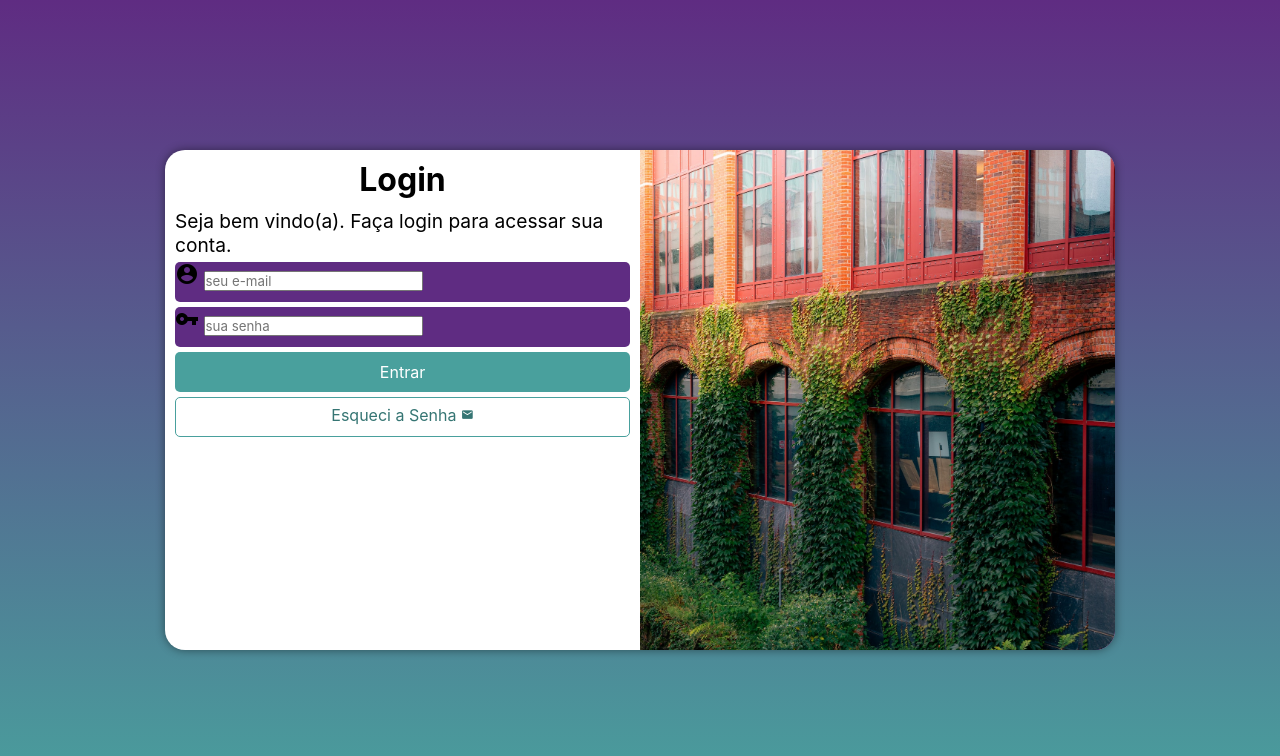
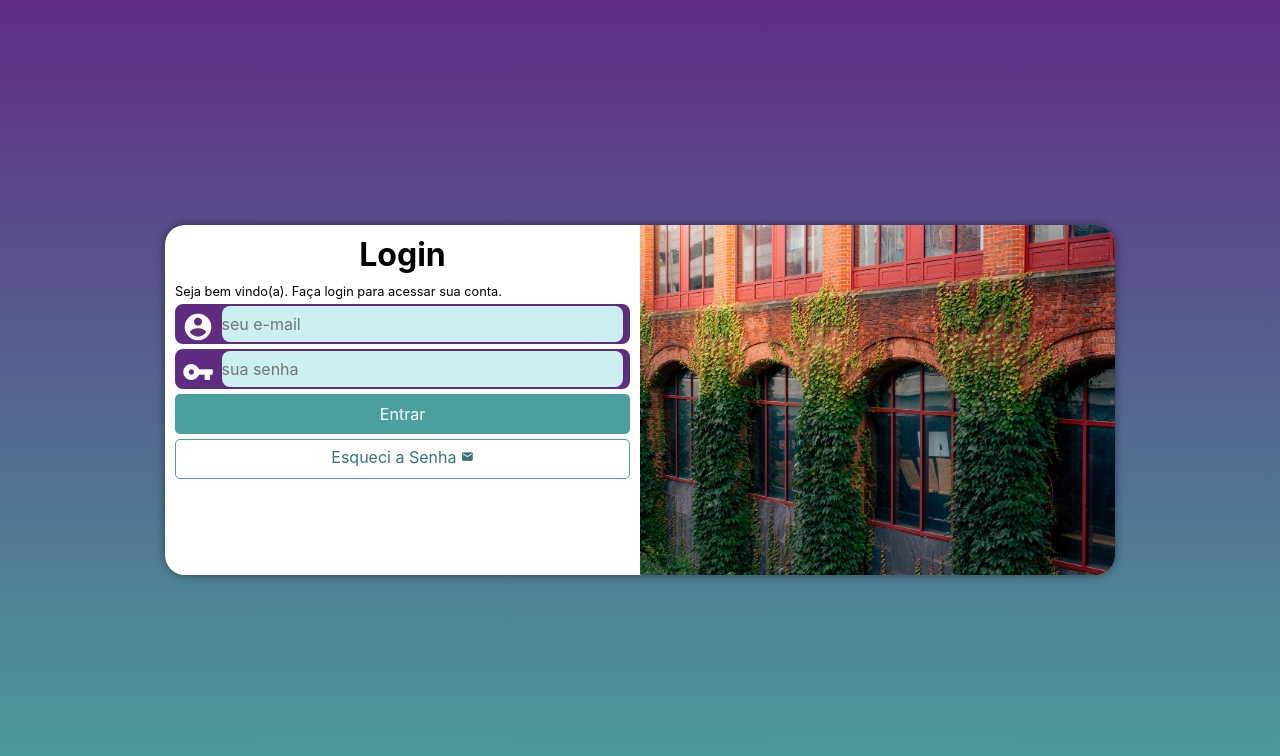
Before and after one commit to CarlaGeo/Projeto-Tela-login, a plain HTML site: page index.html in a window 1280 px wide. Drawn offline with Linux system fonts and the light colour scheme.

Commit message:
finalização do projeto

```diff
--- a/css/medias.css
+++ b/css/medias.css
@@ -1,4 +1,5 @@
 @charset "UTF-8";
+/*tablet*/
 
 
 @media screen and (min-width: 768px) and (max-width: 992px) {
@@ -8,6 +9,7 @@
     }
     section#login{
         width: 80vw;
+        height: 280px
 
     }
     section#login > div#imagem{
@@ -21,7 +23,7 @@
     }
 }
 
-
+/*Desktop*/
 @media screen and (min-width: 992px) {
 
     body{
@@ -29,6 +31,8 @@
     }
     section#login{
         width: 950px;
+        height: 350px
+
 
     }
     section#login > div#imagem{
@@ -45,6 +49,6 @@
     }
 
     div#formulario > p {
-        font-size: 1.2em;
+        font-size: 1.em;
     }
 }
--- a/css/style.css
+++ b/css/style.css
@@ -28,7 +28,6 @@ section#login{
     position: absolute;
     top: 50%;
     left: 50%;
-    transform: translate(-50%, -50%);
     overflow: hidden; /*toda imagem fora da borda da section vai ser escondida*/
     background-color: white;
     width: 250px;
@@ -37,6 +36,7 @@ section#login{
     box-shadow: 0px 0px 10px rgba(0, 0, 0, 0.450);
     transition: width 0.3s, height 0.3;
     transition-timing-function: ease;
+    transform: translate(-50%, -50%);
 
 }
 
@@ -66,10 +66,11 @@ div#formulario > p {
 
 form > div.campo{
     background-color: #5f2c82;
+    border: 2px solid #5f2c82;
     display: block;
     width: 100%;
     height: 40px;
-    border-radius: 5px;
+    border-radius: 8px;
     margin: 5px 0px;
 
 }
@@ -78,6 +79,27 @@ div.campo > label{
     display: none;
 }
 
+/*icone dentro do campo email e senha*/
+div.campo > span{
+    color: white;
+    font-size: 2em;
+    width: 40px;
+    padding: 5px;
+}
+
+div.campo >input{
+    background-color: #ccf0ef;
+    font-size: 1em;
+    width: calc(100% - 50px);
+    height: 100%;
+    border-radius: 8px;
+    border: none;
+    transform: translateY(-13px);
+}
+
+div.campo >input:focus-within{
+  background-color: white;
+}
 /*Botao Entrar*/
 form > input[type=submit]{
     display: block;
```
